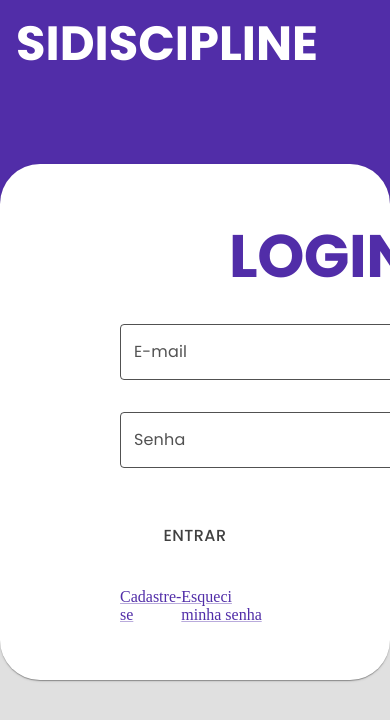
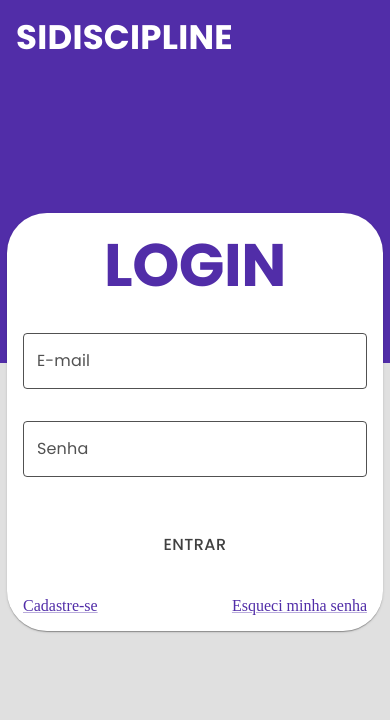
Before and after one commit to joao-felipe-alves-marinho/sidiscipline, a React (Vite) app: page /login in a window 390 px wide. Shown: the top 720 px of the page. Built offline with nearby package versions, Linux system fonts and the light colour scheme; no server answers.

Commit message:
pagina login +responsiva

```diff
--- a/src/pages/auth/Login.tsx
+++ b/src/pages/auth/Login.tsx
@@ -1,8 +1,8 @@
-import { Button, Box, Card, CardActions, CardContent, Typography, useTheme, TextField, Link } from '@mui/material';
+import { useState } from 'react';
+import { Button, Box, Card, CardActions, CardContent, Typography, useTheme, TextField, Link, useMediaQuery } from '@mui/material';
 import { yupResolver } from '@hookform/resolvers/yup';
 import { useForm } from 'react-hook-form';
 import * as yup from 'yup';
-import { useState } from 'react';
 
 import { useAuthContext } from '../../shared/contexts';
 
@@ -18,6 +18,8 @@ interface ILoginDadosForm {
 
 export const Login = () => {
     const theme = useTheme();
+    const xsDown = useMediaQuery(theme.breakpoints.down('xs'));
+    const smDown = useMediaQuery(theme.breakpoints.down('sm'));
 
     const { login } = useAuthContext();
 
@@ -51,7 +53,9 @@ export const Login = () => {
             display='flex'
         >
             <Typography
-                variant='h3'
+                variant={smDown ?
+                    xsDown ? 'h5' : 'h4'
+                    : 'h3'}
                 color='white'
                 fontWeight='bold'
                 m={2}
@@ -67,8 +71,12 @@ export const Login = () => {
             >
                 <Card component='form' onSubmit={handleSubmit(onSubmit)} sx={{
                     borderRadius: theme.spacing(5),
-                    py: theme.spacing(6),
-                    px: theme.spacing(14),
+                    py: smDown ?
+                        xsDown ? 0 : theme.spacing(1)
+                        : theme.spacing(6),
+                    px: smDown ?
+                        xsDown ? 0 : theme.spacing(1)
+                        : theme.spacing(14),
                 }}>
                     <CardContent sx={{
                         p: theme.spacing(1)
@@ -77,12 +85,12 @@ export const Login = () => {
                             display='flex'
                             flexDirection='column'
                             alignItems='center'
-                            width={theme.spacing(50)}
+                            width={smDown ? undefined : theme.spacing(50)}
                             gap={4}
                         >
 
                             <Typography
-                                variant='h2'
+                                variant={xsDown ? 'h4' : 'h2'}
                                 fontWeight='Bold'
                                 color='primary'
                             >LOGIN</Typography>
@@ -134,8 +142,10 @@ export const Login = () => {
                             </Button>
                             <Box
                                 display='flex'
+                                flexDirection={xsDown ? 'column' : 'row'}
                                 width='100%'
                                 justifyContent='space-between'
+                                alignItems='center'
                             >
                                 <Link href='/cadastro' >Cadastre-se</Link>
                                 <Link href='/recuperar-senha' >Esqueci minha senha</Link>
```
